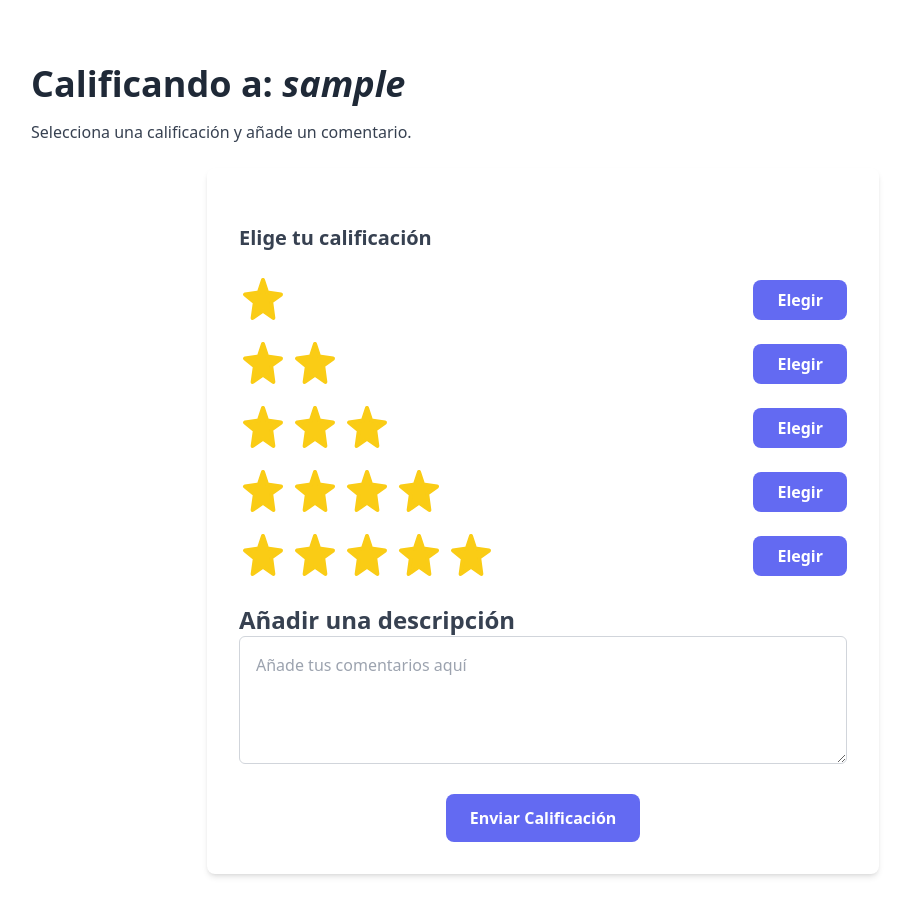
After one commit to Rony7v7/Flowlance, a Django app: a page that uses src/templates/freelancer_profile_creation/calification.html in a window 1280 px wide. The commit adds this page. Shown: the whole page, without its empty margins (97-1005 px from the left). Run offline with Django 5.2, Linux system fonts and the light colour scheme; the visitor is signed in with stand-in values (Sample User, id 1); data comes from the database, SQL or seed files in the repository; some libraries are stand-ins or nearby versions.

Commit message:
feat:Logical y HTML calification

```diff
--- a/src/freelancer_profile_creation/forms.py
+++ b/src/freelancer_profile_creation/forms.py
@@ -35,3 +35,17 @@ class CourseForm(forms.ModelForm):
     class Meta:
         model = Course
         fields = ['course_name', 'course_description', 'organization', 'course_link', 'course_image']
+
+
+# forms.py
+from django import forms
+from .models import Calificacion
+
+class CalificacionForm(forms.ModelForm):
+    class Meta:
+        model = Calificacion
+        fields = ['estrellas', 'comentario']
+        widgets = {
+            'estrellas': forms.Select(choices=[(i, i) for i in range(1, 6)]),
+            'comentario': forms.Textarea(attrs={'rows': 3}),
+        }
--- a/src/freelancer_profile_creation/models.py
+++ b/src/freelancer_profile_creation/models.py
@@ -33,3 +33,21 @@ class Course(models.Model):
 
     def __str__(self):
         return self.course_name
+
+class Freelancer(models.Model):
+    user = models.OneToOneField(User, on_delete=models.CASCADE, related_name='freelancer')
+    # Otros campos
+
+    def __str__(self):
+        return self.user.username if self.user else "Sin usuario"
+
+
+class Calificacion(models.Model):
+    freelancer = models.ForeignKey(Freelancer, related_name='calificaciones', on_delete=models.CASCADE)
+    user = models.ForeignKey(User, on_delete=models.CASCADE)
+    estrellas = models.IntegerField(choices=[(i, str(i)) for i in range(1, 6)])
+    comentario = models.TextField(blank=True, null=True)
+    fecha = models.DateTimeField(auto_now_add=True)
+
+    def __str__(self):
+        return f'{self.estrellas} estrellas para {self.freelancer.user.username} por {self.user.username}'
--- a/src/freelancer_profile_creation/urls.py
+++ b/src/freelancer_profile_creation/urls.py
@@ -8,4 +8,7 @@ urlpatterns = [
     path("upload_curriculum/", views.upload_curriculum, name="upload_curriculum"),
     path("add_course/", views.add_course, name="add_course"),
     path("freelancer/<str:username>/", views.freelancer_profile, name="freelancer_profile"),  # URL del perfil del freelancer
+    path('calificar/<str:username>/', views.calificar_freelancer, name='calificar_freelancer'),
+
+
 ]+ static(settings.MEDIA_URL, document_root=settings.MEDIA_ROOT)
--- a/src/freelancer_profile_creation/views.py
+++ b/src/freelancer_profile_creation/views.py
@@ -71,18 +71,68 @@ def add_course(request):
 @login_required
 def freelancer_profile(request, username):
     # Obtener el usuario freelancer a través del nombre de usuario
+
+    user = get_object_or_404(User, username=username)
+
     freelancer = get_object_or_404(User, username=username)
 
     # Obtener proyectos, CV y cursos asociados al freelancer
     portfolio_projects = freelancer.portfolio_projects.all()
     curriculum = freelancer.curriculumvitae if hasattr(freelancer, 'curriculumvitae') else None
     courses = freelancer.courses.all()
+    calificaciones = freelancer.calificaciones.all()
 
     context = {
         'freelancer': freelancer,
         'portfolio_projects': portfolio_projects,
         'curriculum': curriculum,
-        'courses': courses
+        'courses': courses,
+        'calificaciones': calificaciones
     }
 
     return render(request, 'freelancer_profile_creation/freelancer_profile.html', context)
+
+
+from django.shortcuts import render, get_object_or_404
+from django.contrib.auth.decorators import login_required
+from .models import Freelancer, Calificacion
+
+from django.shortcuts import render, get_object_or_404
+from .models import Freelancer, Calificacion
+from django.contrib.auth.decorators import login_required
+
+from django.shortcuts import render, get_object_or_404, redirect
+from .models import Freelancer, Calificacion
+from django.contrib.auth.decorators import login_required
+
+
+# views.py
+from django.shortcuts import render
+
+def tu_vista(request):
+    freelancer = Freelancer.objects.get(user=request.user)
+    return render(request, 'calification.html', {'freelancer': freelancer})
+
+
+from django.shortcuts import redirect
+from .forms import CalificacionForm
+
+@login_required
+def calificar_freelancer(request, username):
+    # Obtener el freelancer a calificar
+    freelancer = get_object_or_404(User, username=username)
+
+    if request.method == 'POST':
+        form = CalificacionForm(request.POST)
+        if form.is_valid():
+            calificacion = form.save(commit=False)
+            calificacion.freelancer = freelancer.freelancer  # Asigna el freelancer
+            calificacion.user = request.user  # Asigna el usuario que hace la calificación
+            calificacion.save()
+
+            # Redirigir al perfil del freelancer para ver la calificación
+            return redirect('freelancer_profile', username=freelancer.username)
+    else:
+        form = CalificacionForm()
+
+    return render(request, 'freelancer_profile_creation/calification.html', {'form': form, 'freelancer': freelancer})
--- a/src/package.json
+++ b/src/package.json
@@ -3,10 +3,12 @@
     "@tailwindcss/aspect-ratio": "^0.4.2",
     "@tailwindcss/forms": "^0.5.9",
     "@tailwindcss/typography": "^0.5.15",
+    "core-js": "^3.38.1",
     "cross-env": "^7.0.3",
     "postcss": "^8.4.45",
     "postcss-simple-vars": "^7.0.1",
-    "tailwindcss": "^3.4.10"
+    "tailwindcss": "^3.4.11",
+    "uuid": "^10.0.0"
   },
   "dependencies": {
     "tailwind": "^4.0.0"
--- a/src/project_controller/urls.py
+++ b/src/project_controller/urls.py
@@ -1,9 +1,9 @@
-from django.urls import path, include
+from django.urls import path
 from . import views
 
 urlpatterns = [
     path("create/", views.create_project, name="create_project"),
     path("my_projects/", views.my_projects, name="my_projects"),
     path("list/", views.list_projects, name="list_projects"),
-    path("<int:project_id>/<str:section>",views.display_project,name="project")
+    path("<int:project_id>/<str:section>",views.display_project,name="project"),
 ]
--- /dev/null
+++ b/src/templates/freelancer_profile_creation/calification.html
@@ -0,0 +1,119 @@
+{% extends "base.html" %}
+
+{% block content %}
+
+<div class="pt-16 pb-10 px-4 sm:px-6 lg:px-8 bg-white">
+
+    <!-- Título de la página -->
+    <div class="max-w-7xl mx-auto mb-6 ml-24">
+        <h1 class="text-4xl font-bold text-gray-800 text-left">Calificando a: <span class="italic">{{ request.user.username }}</span></h1>
+        <p class="block text-gray-700 font-light mt-4">Selecciona una calificación y añade un comentario.</p>
+    </div>
+
+    <!-- Mostrar mensaje de éxito si existe -->
+    {% if mensaje %}
+        <div class="bg-green-200 text-green-800 p-4 rounded-md mb-4">
+            {{ mensaje }}
+        </div>
+    {% endif %}
+
+    <!-- Sección de calificación con estrellas -->
+    <div class="max-w-2xl mx-auto bg-white p-8 rounded-lg shadow-md">
+        <form method="POST" enctype="multipart/form-data" class="space-y-6">
+            {% csrf_token %}
+
+            <!-- Título de sección -->
+            <h2 class="text-xl font-semibold text-gray-700">Elige tu calificación</h2>
+
+            <div class="grid grid-cols-1 gap-4">
+                <!-- 1 estrella -->
+                <div class="flex items-center justify-between">
+                    <div class="flex space-x-1">
+                        <svg class="w-12 h-12 text-yellow-400" fill="currentColor" stroke="currentColor" viewBox="0 0 24 24">
+                            <path stroke-linecap="round" stroke-linejoin="round" stroke-width="2" d="M12 2l2.09 6.26L21 9.27l-4.91 3.6L17.18 21 12 17.27 6.82 21l1.09-7.73L3 9.27l6.91-1.01L12 2z"></path>
+                        </svg>
+                    </div>
+                    <button type="submit" name="estrellas" value="1"
+                            class="{% if selected_rating == 1 %} bg-green-500 {% else %} bg-[#636AF2] {% endif %} hover:bg-[#5056e5] text-white font-semibold py-2 px-6 rounded-lg">
+                        Elegir
+                    </button>
+                </div>
+
+                <!-- 2 estrellas -->
+                <div class="flex items-center justify-between">
+                    <div class="flex space-x-1">
+                        {% for i in "12" %}
+                        <svg class="w-12 h-12 text-yellow-400" fill="currentColor" stroke="currentColor" viewBox="0 0 24 24">
+                            <path stroke-linecap="round" stroke-linejoin="round" stroke-width="2" d="M12 2l2.09 6.26L21 9.27l-4.91 3.6L17.18 21 12 17.27 6.82 21l1.09-7.73L3 9.27l6.91-1.01L12 2z"></path>
+                        </svg>
+                        {% endfor %}
+                    </div>
+                    <button type="submit" name="estrellas" value="2"
+                            class="{% if selected_rating == 2 %} bg-green-500 {% else %} bg-[#636AF2] {% endif %} hover:bg-[#5056e5] text-white font-semibold py-2 px-6 rounded-lg">
+                        Elegir
+                    </button>
+                </div>
+
+                <!-- 3 estrellas -->
+                <div class="flex items-center justify-between">
+                    <div class="flex space-x-1">
+                        {% for i in "123" %}
+                        <svg class="w-12 h-12 text-yellow-400" fill="currentColor" stroke="currentColor" viewBox="0 0 24 24">
+                            <path stroke-linecap="round" stroke-linejoin="round" stroke-width="2" d="M12 2l2.09 6.26L21 9.27l-4.91 3.6L17.18 21 12 17.27 6.82 21l1.09-7.73L3 9.27l6.91-1.01L12 2z"></path>
+                        </svg>
+                        {% endfor %}
+                    </div>
+                    <button type="submit" name="estrellas" value="3"
+                            class="{% if selected_rating == 3 %} bg-green-500 {% else %} bg-[#636AF2] {% endif %} hover:bg-[#5056e5] text-white font-semibold py-2 px-6 rounded-lg">
+                        Elegir
+                    </button>
+                </div>
+
+                <!-- 4 estrellas -->
+                <div class="flex items-center justify-between">
+                    <div class="flex space-x-1">
+                        {% for i in "1234" %}
+                        <svg class="w-12 h-12 text-yellow-400" fill="currentColor" stroke="currentColor" viewBox="0 0 24 24">
+                            <path stroke-linecap="round" stroke-linejoin="round" stroke-width="2" d="M12 2l2.09 6.26L21 9.27l-4.91 3.6L17.18 21 12 17.27 6.82 21l1.09-7.73L3 9.27l6.91-1.01L12 2z"></path>
+                        </svg>
+                        {% endfor %}
+                    </div>
+                    <button type="submit" name="estrellas" value="4"
+                            class="{% if selected_rating == 4 %} bg-green-500 {% else %} bg-[#636AF2] {% endif %} hover:bg-[#5056e5] text-white font-semibold py-2 px-6 rounded-lg">
+                        Elegir
+                    </button>
+                </div>
+
+                <!-- 5 estrellas -->
+                <div class="flex items-center justify-between">
+                    <div class="flex space-x-1">
+                        {% for i in "12345" %}
+                        <svg class="w-12 h-12 text-yellow-400" fill="currentColor" stroke="currentColor" viewBox="0 0 24 24">
+                            <path stroke-linecap="round" stroke-linejoin="round" stroke-width="2" d="M12 2l2.09 6.26L21 9.27l-4.91 3.6L17.18 21 12 17.27 6.82 21l1.09-7.73L3 9.27l6.91-1.01L12 2z"></path>
+                        </svg>
+                        {% endfor %}
+                    </div>
+                    <button type="submit" name="estrellas" value="5"
+                            class="{% if selected_rating == 5 %} bg-green-500 {% else %} bg-[#636AF2] {% endif %} hover:bg-[#5056e5] text-white font-semibold py-2 px-6 rounded-lg">
+                        Elegir
+                    </button>
+                </div>
+            </div>
+
+            <!-- Sección de comentario -->
+            <div class="mt-8">
+                <h2 class="text-2xl font-semibold text-gray-700">Añadir una descripción</h2>
+                <textarea name="descripcion" class="w-full h-32 p-4 border border-gray-300 rounded-md focus:outline-none focus:ring-2 focus:ring-[#636AF2]" placeholder="Añade tus comentarios aquí"></textarea>
+            </div>
+
+            <!-- Botón de enviar -->
+            <div class="flex justify-center mt-6">
+                <button type="submit" class="bg-[#636AF2] hover:bg-[#5056e5] text-white font-bold py-3 px-6 rounded-lg focus:outline-none focus:ring-2 focus:ring-offset-2 focus:ring-[#636AF2]">
+                    Enviar Calificación
+                </button>
+            </div>
+        </form>
+    </div>
+</div>
+
+{% endblock %}
--- a/src/templates/freelancer_profile_creation/freelancer_profile.html
+++ b/src/templates/freelancer_profile_creation/freelancer_profile.html
@@ -121,4 +121,7 @@
 
 
 </div>
+
+
+
 {% endblock %}
```
Also changed, not shown: src/templates/dashboard/create_profile.html (+49 -0 lines), src/freelancer_profile_creation/migrations/0003_freelancer_calificacion.py (added), src/package-lock.json.
